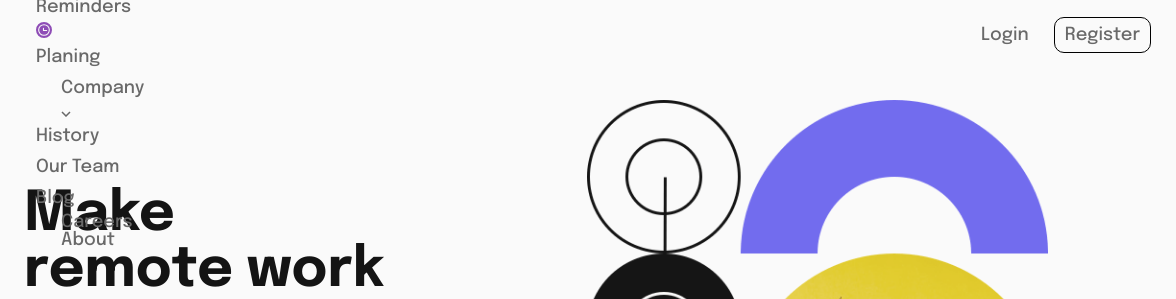
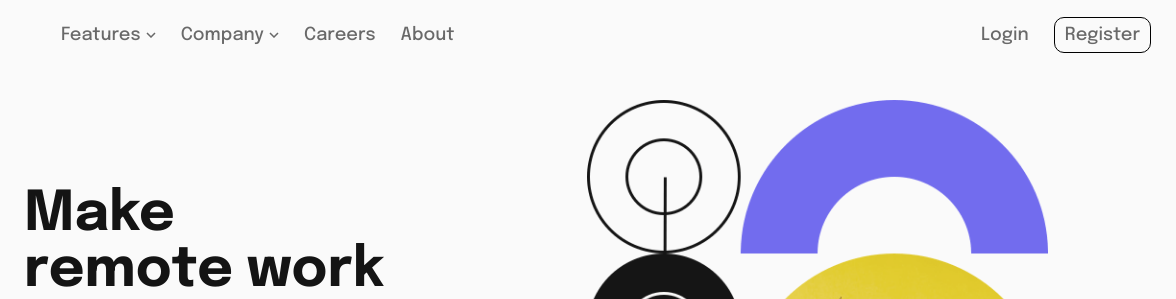
Before and after one commit to Bibiwei-Pere/Intro-section, a plain HTML site: page index.html in a window 1280 px wide. Shown: the top 299 px of the page, 104-1280 px from the left. Drawn offline with Linux system fonts and the light colour scheme.

Commit message:
Update index.html

```diff
--- a/index.html
+++ b/index.html
@@ -23,26 +23,28 @@
       </h1>
 
       <div id="menu">
-        <ul class="nav-menu-1">
-          <li class="nav-items"><a href="#about" class="nav-link dropdown"><p>Features</p> <div class="down"><img src="/images/icon-arrow-down.svg" alt="down"></div></a></li>
-            <ul class="drop-menu">
-              <li class="drop-items"><a href="#about" class="drop-link"><div><img src="/images/icon-todo.svg" alt="todo"></div><p>Todo List</p></a></li>
-              <li class="drop-items"><a href="#about" class="drop-link"><div><img src="/images/icon-calendar.svg" alt="calendar"></div><p>Calendar</p></a></li>
-              <li class="drop-items"><a href="#about" class="drop-link"><div><img src="/images/icon-reminders.svg" alt="reminders"></div><p>Reminders</p></a></li>
-              <li class="drop-items"><a href="#about" class="drop-link"><div><img src="/images/icon-planning.svg" alt="planning"></div><p>Planing</p></a></li>
+        <ul class="nav-menu">
+          <li class="nav-items desplegable"><a href="#"><p>Features</p><img class="arrow-down" src="/images/icon-arrow-down.svg" alt="down"></a></li>
+            <ul class="menu_features menu_desplegable">
+              <li><a href="#" class="nav-link"><div><img src="/images/icon-todo.svg" alt="todo"></div><p>Todo List</p></a></li>
+              <li><a href="#" class="nav-link"><div><img src="/images/icon-calendar.svg" alt="calendar"></div><p>Calendar</p></a></li>
+              <li><a href="#" class="nav-link"><div><img src="/images/icon-reminders.svg" alt="reminders"></div><p>Reminders</p></a></li>
+              <li><a href="#" class="nav-link"><div><img src="/images/icon-planning.svg" alt="planning"></div><p>Planing</p></a></li>
             </ul>
-          <li class="nav-items"><a href="#about" class="nav-link dropdown-2"><p>Company</p> <div><img src="/images/icon-arrow-down.svg" alt="down"></div></a></li>
-            <ul class="drop-menu-2">
-              <li class="drop-items"><a href="#about" class="drop-link"><p>History</p></a></li>
-              <li class="drop-items"><a href="#about" class="drop-link"><p>Our Team</p></a></li>
-              <li class="drop-items"><a href="#about" class="drop-link"><p>Blog</p></a></li>
+          <li class="nav-items desplegable"><a href="#"><p>Company</p> <img class="arrow-down" src="/images/icon-arrow-down.svg" alt="down"></a></li>
+            <ul class="menu_features2 menu_desplegable">
+              <li><a href="#" class="nav-link"><p>History</p></a></li>
+              <li><a href="#" class="nav-link"><p>Our Team</p></a></li>
+              <li><a href="#" class="nav-link"><p>Blog</p></a></li>
             </ul>
-          <li class="nav-items"><a href="#about" class="nav-link">Careers</a></li>
-          <li class="nav-items"><a href="#about" class="nav-link">About</a></li>
+          <li class="nav-items"><a href="#" class="nav-link">Careers</a></li>
+          <li class="nav-items"><a href="#" class="nav-link">About</a></li>
+          <li class="nav-items none1"><a href="#" class="nav-link">Login</a></li>
+          <li class="nav-items none1"><a href="#" class="nav-link">Register</a></li>
         </ul>
-        <ul class="nav-menu">
-          <li class="nav-items"><a href="#about" class="nav-link">Login</a></li>
-          <li class="nav-items"><a href="#about" class="nav-link">Register</a></li>
+        <ul class="none2">
+          <li class="nav-items"><a href="#" class="nav-link">Login</a></li>
+          <li class="nav-items"><a href="#" class="nav-link">Register</a></li>
         </ul>
         <div class="hamburger">
           <img class="bar" src="/images/icon-menu.svg" alt="hamburger">
@@ -82,20 +84,6 @@
       </div>
     </section>
   </main>
-  <!--
-
-
-
-
-
-
-
-
-
-
-
-
-
   <div class="attribution">
     Challenge by <a href="https://www.frontendmentor.io?ref=challenge" target="_blank">Frontend Mentor</a>.
     Coded by <a href="#">Your Name Here</a>.
```
